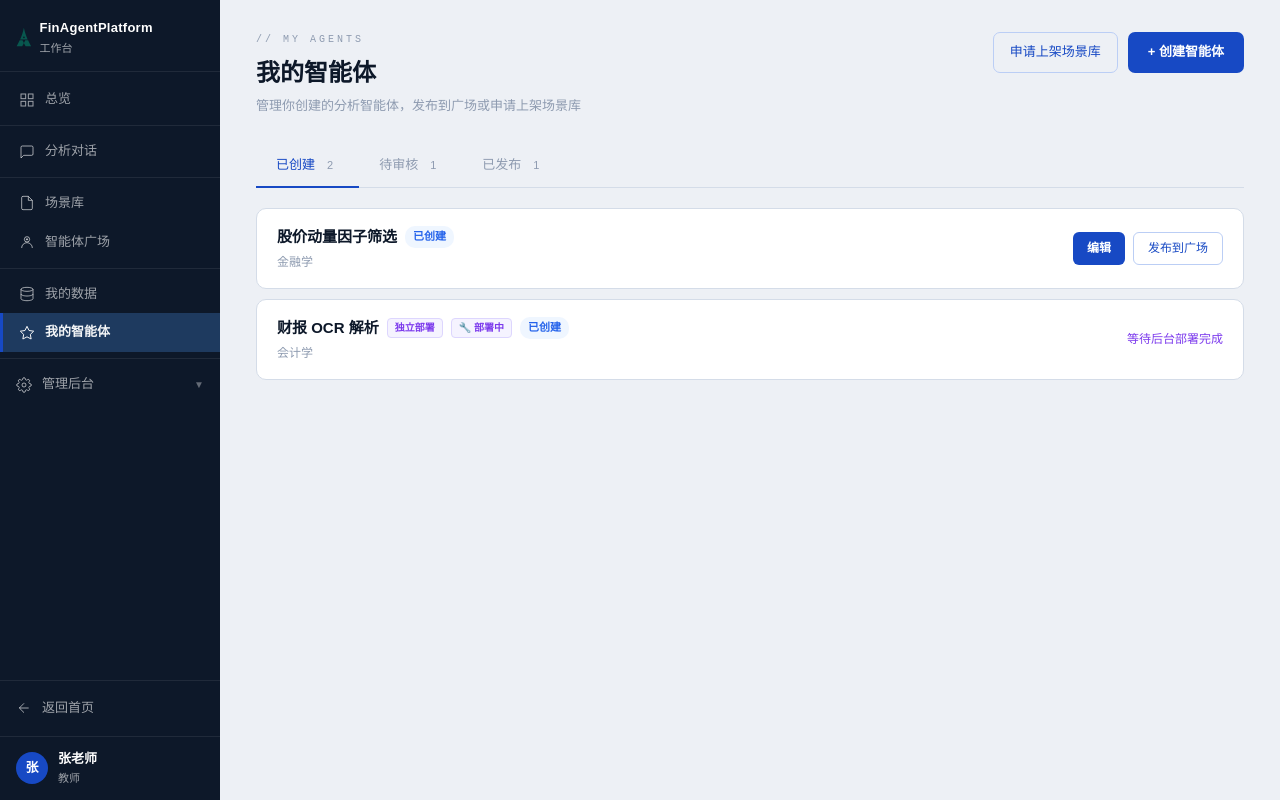
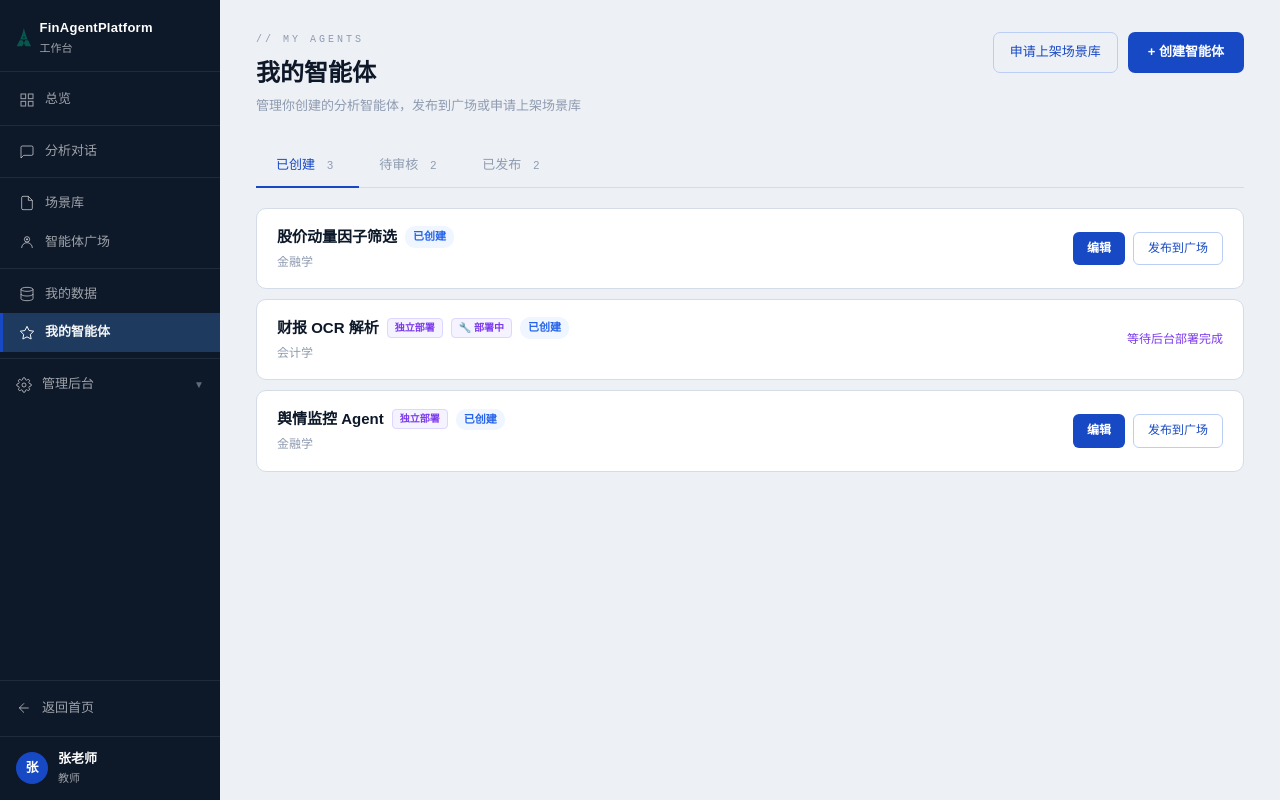
Before and after one commit to hxy2321548628/FinAgentPlatform, a React (Vite) app in the folder web/: page /workspace/my-agents in a window 1280 px wide. Built offline with nearby package versions, Linux system fonts and the light colour scheme.

Commit message:
数据：丰富我的智能体和管理后台智能体审核的 mock 数据，覆盖所有形态

```diff
--- a/web/src/workspace/pages/MyAgents.tsx
+++ b/web/src/workspace/pages/MyAgents.tsx
@@ -32,10 +32,20 @@ const STATUS_STYLE: Record<AgentStatus, { bg: string; color: string }> = {
 }
 
 const MOCK_MY_AGENTS: MyAgent[] = [
-  { id: '1', name: '企业财务异常检测', subject: '金融学', type: 'prompt',   status: 'published', calls: 96, rating: 4.8, publishedAt: '2026-07-20' },
-  { id: '2', name: '创新点对比分析',   subject: '金融学', type: 'prompt',   status: 'reviewing', submittedAt: '2026-08-07 14:22' },
-  { id: '3', name: '股价动量因子筛选', subject: '金融学', type: 'prompt',   status: 'created' },
-  { id: '4', name: '财报 OCR 解析',   subject: '会计学', type: 'deployed', status: 'created', isDeploying: true },
+  // 已发布（申请了场景库）
+  { id: '1', name: '企业财务异常检测',  subject: '金融学', type: 'prompt',   status: 'published', calls: 96,  rating: 4.8, publishedAt: '2026-07-20', applyingScenario: true },
+  // 已发布（正常）
+  { id: '2', name: '计量方法鉴别器',    subject: '经济学', type: 'prompt',   status: 'published', calls: 41,  rating: 4.5, publishedAt: '2026-08-01' },
+  // 待审核（申请发布广场，等管理员审核）
+  { id: '3', name: '创新点对比分析',    subject: '金融学', type: 'prompt',   status: 'reviewing', submittedAt: '2026-08-09 14:22' },
+  // 待审核（独立部署 agent 申请发布广场）
+  { id: '4', name: '财报实时爬取 Agent', subject: '会计学', type: 'deployed', status: 'reviewing', submittedAt: '2026-08-09 16:05' },
+  // 已创建（普通 Prompt，可编辑和发布）
+  { id: '5', name: '股价动量因子筛选',  subject: '金融学', type: 'prompt',   status: 'created' },
+  // 已创建（独立部署，部署中过渡态）
+  { id: '6', name: '财报 OCR 解析',    subject: '会计学', type: 'deployed', status: 'created', isDeploying: true },
+  // 已创建（独立部署，已部署完成，可正常使用）
+  { id: '7', name: '舆情监控 Agent',   subject: '金融学', type: 'deployed', status: 'created', isDeploying: false },
 ]
 
 const TABS: AgentStatus[] = ['created', 'reviewing', 'published']
--- a/web/src/workspace/pages/admin/AdminAgents.tsx
+++ b/web/src/workspace/pages/admin/AdminAgents.tsx
@@ -1,13 +1,49 @@
 import { useState } from 'react'
+
+type AgentType = 'prompt' | 'deployed'
 
 interface PendingAgent {
   id: string; name: string; author: string; subject: string
+  type: AgentType
   desc: string; dataNeeded: string; prompt: string; submittedAt: string
 }
 
 const MOCK_PENDING_AGENTS: PendingAgent[] = [
-  { id: '1', name: '企业财务异常检测 v2', author: '张老师', subject: '金融学', desc: '对报表关键科目进行稽核式比率检查，识别异常项并输出清单。升级版增加了行业对比维度。', dataNeeded: '财报 Excel / CSV', prompt: '你是一位专业的财务分析师，擅长识别财务报表中的异常信号。\n\n请按以下步骤分析：\n1. 读取财务报表数据\n2. 计算流动比率、速动比率、资产负债率等关键指标\n3. 与行业平均水平对比，识别偏离超过 1.5 个标准差的指标\n4. 输出异常项清单，每项注明具体数值和判断依据\n5. 给出综合风险评级（高/中/低）', submittedAt: '2026-08-09 14:22' },
-  { id: '2', name: '量化因子筛选器', author: '李教授', subject: '金融学', desc: '基于历史收益率数据构建多因子模型，筛选具有显著 alpha 的因子组合。', dataNeeded: '股票日 K 数据 CSV', prompt: '你是一位量化研究员。\n\n请基于上传的股票数据：\n1. 计算常见因子值（动量、市值、市盈率等）\n2. 使用 Fama-French 框架进行因子回归\n3. 检验因子的 alpha 显著性（t 检验，p < 0.05）\n4. 输出显著因子列表及其因子暴露', submittedAt: '2026-08-08 09:15' },
+  {
+    id: '1', name: '企业财务异常检测 v2', author: '张老师', subject: '金融学', type: 'prompt',
+    desc: '对报表关键科目进行稽核式比率检查，识别异常项并输出清单。升级版增加了行业对比维度。',
+    dataNeeded: '财报 Excel / CSV',
+    prompt: '你是一位专业的财务分析师，擅长识别财务报表中的异常信号。\n\n请按以下步骤分析：\n1. 读取财务报表数据\n2. 计算流动比率、速动比率、资产负债率等关键指标\n3. 与行业平均水平对比，识别偏离超过 1.5 个标准差的指标\n4. 输出异常项清单，每项注明具体数值和判断依据\n5. 给出综合风险评级（高/中/低）',
+    submittedAt: '2026-08-09 14:22',
+  },
+  {
+    id: '2', name: '量化因子筛选器', author: '李教授', subject: '金融学', type: 'prompt',
+    desc: '基于历史收益率数据构建多因子模型，筛选具有显著 alpha 的因子组合。',
+    dataNeeded: '股票日 K 数据 CSV',
+    prompt: '你是一位量化研究员。\n\n请基于上传的股票数据：\n1. 计算常见因子值（动量、市值、市盈率等）\n2. 使用 Fama-French 框架进行因子回归\n3. 检验因子的 alpha 显著性（t 检验，p < 0.05）\n4. 输出显著因子列表及其因子暴露',
+    submittedAt: '2026-08-08 09:15',
+  },
+  {
+    id: '3', name: '计量方法鉴别器', author: '赵老师', subject: '经济学', type: 'prompt',
+    desc: '识别论文中使用的因果推断策略（DID/RDD/IV），提取稳健性检验方法并标注潜在缺陷。',
+    dataNeeded: '论文 PDF',
+    prompt: '你是一位计量经济学专家。\n\n请对上传的论文执行以下分析：\n1. 识别核心识别策略（DID / RDD / IV / 自然实验等）\n2. 提取模型设定，包括控制变量选取逻辑\n3. 列出稳健性检验方法（平行趋势检验、带宽敏感性等）\n4. 指出可能的识别威胁与局限性\n5. 输出结构化评估报告',
+    submittedAt: '2026-08-09 10:48',
+  },
+  {
+    id: '4', name: '财报实时爬取 Agent', author: '孙老师', subject: '会计学', type: 'deployed',
+    desc: '定期爬取 A 股上市公司季度财报，结构化存入数据库，供财务分析类 agent 直接调用。需要独立部署爬虫服务与数据库。',
+    dataNeeded: '无需上传，自动爬取',
+    prompt: '（独立部署 Agent，无系统提示词）\n\n本 Agent 通过定时任务爬取巨潮资讯网、上交所、深交所三大数据源的财报披露，解析 PDF 财报并抽取关键字段存入 PostgreSQL，供平台其他 agent 通过统一接口查询。\n\n需要：\n- Python 爬虫服务（部署在内网）\n- PostgreSQL 数据库\n- 定时调度器（如 APScheduler）',
+    submittedAt: '2026-08-09 16:05',
+  },
+  {
+    id: '5', name: '课题申请书诊断', author: '陈老师', subject: '管理科学', type: 'prompt',
+    desc: '对国家自然科学基金申请书进行结构诊断，对比同领域已立项项目，识别差距并给出修改建议。',
+    dataNeeded: '申请书 PDF',
+    prompt: '你是一位经验丰富的科研项目评审专家。\n\n请对上传的申请书进行以下诊断：\n1. 检查立项依据的论证逻辑：政策背景 → 研究缺口 → 本研究切入点是否成立\n2. 核查研究内容与研究目标的对应关系，是否存在目标虚高或内容不足\n3. 比对研究方案的技术路线是否清晰、创新点是否有文献支撑\n4. 输出差距清单，每条附具体修改建议，并引用同类已立项项目的处理方式',
+    submittedAt: '2026-08-09 11:20',
+  },
 ]
 
 function InfoRow({ label, value }: { label: string; value: string }) {
@@ -49,11 +85,16 @@ export function AdminAgents() {
       ) : (
         <div style={{ background: 'var(--surface)', border: '1px solid var(--border)', borderRadius: 10, overflow: 'hidden' }}>
           <table style={{ width: '100%', borderCollapse: 'collapse', fontSize: 13 }}>
-            <thead><tr>{['智能体名称','创建者','学科','提交时间','操作'].map(h => <th key={h} style={thStyle}>{h}</th>)}</tr></thead>
+            <thead><tr>{['智能体名称','类型','创建者','学科','提交时间','操作'].map(h => <th key={h} style={thStyle}>{h}</th>)}</tr></thead>
             <tbody>
               {agents.map((agent, i) => (
                 <tr key={agent.id} style={{ borderBottom: i < agents.length - 1 ? '1px solid var(--border-light)' : 'none' }}>
                   <td style={{ padding: '12px 16px', fontWeight: 500, color: 'var(--text-primary)' }}>{agent.name}</td>
+                  <td style={{ padding: '12px 16px' }}>
+                    <span style={{ padding: '2px 8px', borderRadius: 4, fontSize: 11, fontWeight: 600, background: agent.type === 'deployed' ? '#F5F3FF' : '#EFF6FF', color: agent.type === 'deployed' ? '#7C3AED' : '#2563EB', border: `1px solid ${agent.type === 'deployed' ? '#DDD6FE' : '#BFDBFE'}` }}>
+                      {agent.type === 'deployed' ? '独立部署' : 'Prompt'}
+                    </span>
+                  </td>
                   <td style={{ padding: '12px 16px', color: 'var(--text-secondary)' }}>{agent.author}</td>
                   <td style={{ padding: '12px 16px', color: 'var(--text-muted)', fontSize: 12 }}>{agent.subject}</td>
                   <td style={{ padding: '12px 16px', color: 'var(--text-muted)', fontSize: 12, fontFamily: "'JetBrains Mono', monospace" }}>{agent.submittedAt}</td>
@@ -75,7 +116,12 @@ export function AdminAgents() {
           <div onClick={() => setDetailId(null)} style={{ position: 'fixed', inset: 0, background: 'rgba(13,24,41,0.3)', zIndex: 200 }} />
           <div style={{ position: 'fixed', top: 0, right: 0, bottom: 0, width: 480, background: 'var(--surface)', borderLeft: '1px solid var(--border)', zIndex: 201, display: 'flex', flexDirection: 'column', boxShadow: '-8px 0 24px rgba(11,46,92,0.12)' }}>
             <div style={{ padding: '20px 24px', borderBottom: '1px solid var(--border)', display: 'flex', alignItems: 'center', justifyContent: 'space-between' }}>
-              <div style={{ fontSize: 16, fontWeight: 700, color: 'var(--text-primary)' }}>{detailAgent.name}</div>
+              <div style={{ display: 'flex', alignItems: 'center', gap: 10 }}>
+                <div style={{ fontSize: 16, fontWeight: 700, color: 'var(--text-primary)' }}>{detailAgent.name}</div>
+                <span style={{ padding: '2px 8px', borderRadius: 4, fontSize: 11, fontWeight: 600, background: detailAgent.type === 'deployed' ? '#F5F3FF' : '#EFF6FF', color: detailAgent.type === 'deployed' ? '#7C3AED' : '#2563EB', border: `1px solid ${detailAgent.type === 'deployed' ? '#DDD6FE' : '#BFDBFE'}` }}>
+                  {detailAgent.type === 'deployed' ? '独立部署' : 'Prompt'}
+                </span>
+              </div>
               <button onClick={() => setDetailId(null)} style={{ background: 'none', border: 'none', cursor: 'pointer', color: 'var(--text-muted)', fontSize: 20, lineHeight: 1 }}>×</button>
             </div>
             <div style={{ flex: 1, overflowY: 'auto', padding: '20px 24px' }}>
```
